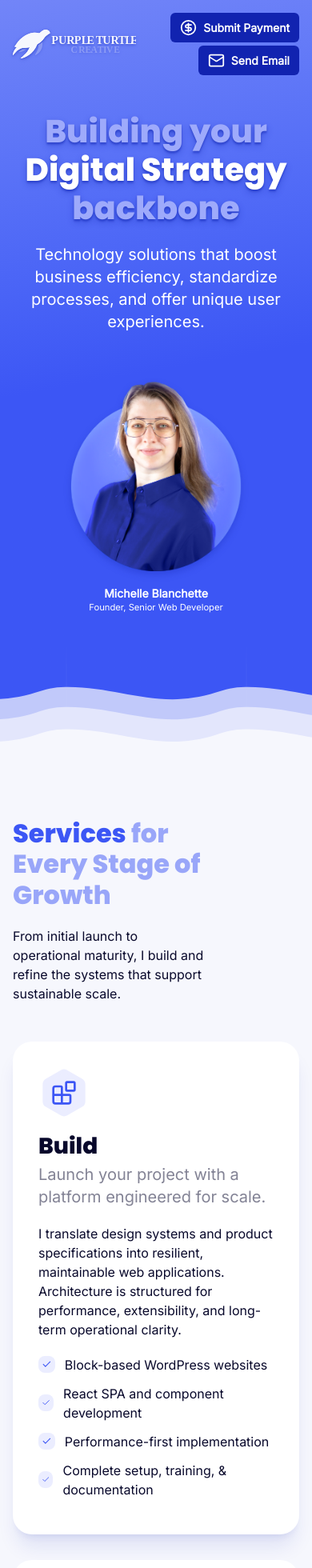
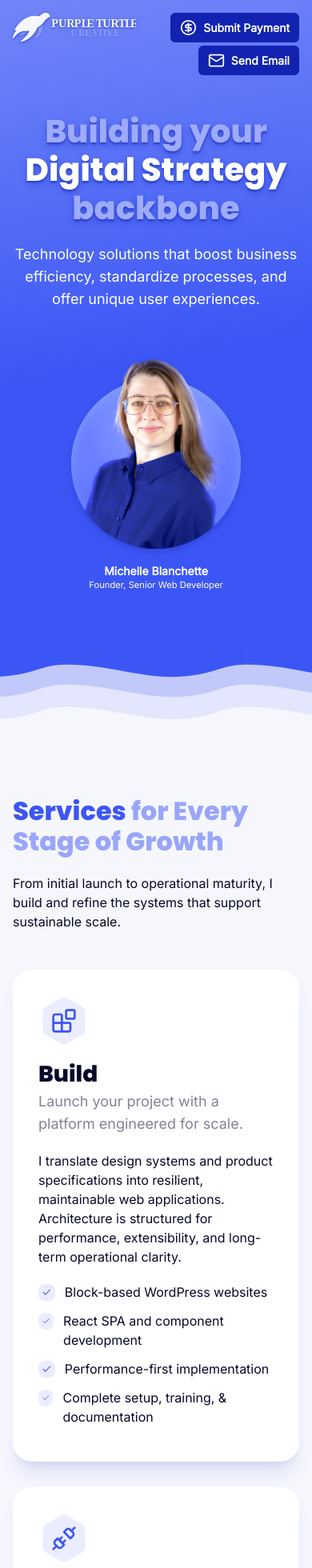
Before and after one commit to PurpleTurtleCreative/website, a Next.js app: page / in a window 390 px wide. Shown: the top 1960 px of the page at 80% size. Built offline with nearby package versions, Linux system fonts and the light colour scheme.

Commit message:
responsive styling

```diff
--- a/src/app/globals.css
+++ b/src/app/globals.css
@@ -84,7 +84,7 @@
   /* Button */
 
   .button {
-    @apply flex flex-row flex-nowrap text-nowrap items-center gap-x-2 rounded-md py-2 px-3 md:py-3 md:px-4 text-white font-bold bg-primary-dark hover:bg-black;
+    @apply flex flex-row flex-nowrap text-nowrap items-center gap-x-2 rounded-md py-2 px-3 sm:py-3 sm:px-4 text-white font-bold bg-primary-dark hover:bg-black;
   }
 
   /* Container */
--- a/src/components/sections/Intro.tsx
+++ b/src/components/sections/Intro.tsx
@@ -2,13 +2,13 @@ import Image from "next/image";
 
 export default function Intro() {
     return (
-        <div className="component-Intro w-full pt-26 bg-linear-170 from-primary-light from-0% to-primary to-50% text-white text-center md:text-left wave-trim-bottom-mask">
-            <div className="content-section flex flex-col md:flex-row items-center justify-between gap-15">
-                <div className="md:w-3/5 md:mb-20">
+        <div className="component-Intro w-full pt-26 bg-linear-170 from-primary-light from-0% to-primary to-50% text-white text-center sm:text-left wave-trim-bottom-mask">
+            <div className="content-section flex flex-col sm:flex-row items-center justify-between gap-15">
+                <div className="sm:w-3/5 sm:mb-20">
                     <h1 className="font-heading my-5 text-shadow-lg text-shadow-primary-dark/30 text-[#9eaafb]">Building your <span className="text-white">Digital&nbsp;Strategy</span> backbone</h1>
-                    <p className="text-xl">Technology solutions that boost business efficiency, standardize processes, and offer unique user experiences.</p>
+                    <p className="text-lg sm:text-xl">Technology solutions that boost business efficiency, standardize processes, and offer unique user experiences.</p>
                 </div>
-                <div className="w-3/5 md:w-2/5 mx-auto text-center">
+                <div className="w-3/5 sm:w-2/5 mx-auto text-center">
                     <div className="inline-block relative">
                         <Image
                             src="/images/Michelle-Blanchette_casual_circle.png"
--- a/src/components/sections/RequestQuote.tsx
+++ b/src/components/sections/RequestQuote.tsx
@@ -4,9 +4,9 @@ export default function RequestQuote() {
     return (
         <div className="component-RequestQuote w-full bg-linear-170 from-primary-light from-0% to-primary to-50% text-white text-center sm:text-left wave-trim-top-mask">
             <div className="content-section">
-                <div className="sm:w-3/5 mt-20 mb-40">
+                <div className="max-w-xl mt-20 mb-40">
                     <h2 className="font-heading my-5 text-shadow-lg text-shadow-primary-dark/30 text-[#9eaafb]">Request a <span className="text-white">Quote</span></h2>
-                    <p className="text-xl mb-10">Tell us about your project and we&rsquo;ll get back to you soon!</p>
+                    <p className="text-lg sm:text-xl mb-10">Tell us about your project and we&rsquo;ll get back to you soon!</p>
                     <a href="mailto:michelle@purpleturtlecreative.com" className="w-fit button text-body max-sm:mx-auto">
                         <MailIcon width="1.5em" height="1.5em" /><span>Send Email</span>
                     </a>
--- a/src/components/sections/Services.tsx
+++ b/src/components/sections/Services.tsx
@@ -56,7 +56,7 @@ export default function Services() {
     return (
         <div className="component-Services w-full py-20 max-sm:pb-0">
             <div className="content-section">
-                <div className="w-2/3">
+                <div className="max-w-xl">
                     <h2 className="text-primary/50 mb-5"><span className="text-primary">Services</span> for Every Stage of Growth</h2>
                     <p>From initial launch to operational maturity, I build and refine the systems that support sustainable scale.</p>
                 </div>
@@ -68,12 +68,12 @@ export default function Services() {
                                 <div className="absolute inset-4 text-primary"><service.icon width={32} height={32} /></div>
                             </div>
                             <h3 className="mt-3 mb-1">{service.title}</h3>
-                            <p className="text-xl text-black/50 mb-5">{service.subtitle}</p>
+                            <p className="text-lg sm:text-xl text-black/50 mb-5">{service.subtitle}</p>
                             <p>{service.description}</p>
                             <ul className="list-none mt-5 text-left">
                                 {service.bullets.map((bullet, index) => (
-                                    <li key={index} className="flex items-center gap-x-3 mb-3">
-                                        <CheckIcon className="inline-block bg-primary-lightest text-primary rounded-lg p-1" width="1.3em" height="1.3em" />
+                                    <li key={index} className="flex items-start gap-x-3 mb-3">
+                                        <CheckIcon className="inline-block bg-primary-lightest text-primary rounded-lg p-1 my-[0.1em]" width="1.3em" height="1.3em" />
                                         {bullet}
                                     </li>
                                 ))}
--- a/src/components/sections/Tech.tsx
+++ b/src/components/sections/Tech.tsx
@@ -37,7 +37,7 @@ export default function Tech() {
     return (
         <div className="component-Tech w-full pb-20">
             <div className="content-section">
-                <div className="w-2/3">
+                <div className="max-w-xl">
                     <h2 className="text-primary/50 mb-5">Using a Modern <span className="text-primary">Tech&nbsp;Stack</span></h2>
                     <p>Ground your project on a solid foundation with seamless hand-off to your team.</p>
                     <p className="bg-grey-lightest text-primary-dark/66 text-sm px-3 py-2 rounded-lg mt-3 w-fit"><InfoIcon className="inline-block relative bottom-[0.1em]" width="1.3em" height="1.3em" />&ensp;Actual tech stack used varies by project requirements.</p>
--- a/src/components/ui/Navbar.tsx
+++ b/src/components/ui/Navbar.tsx
@@ -19,7 +19,7 @@ export default function Navbar() {
 
     return (
         <header className="component-Navbar w-full absolute top-0 z-999">
-            <div className="content-section flex items-center justify-between gap-3">
+            <div className="content-section flex items-start sm:items-center justify-between gap-3">
                 <Link href="/">
                     <Image
                         src="/images/purpleturtlecreative-logo-horizontal-light.svg"
```
